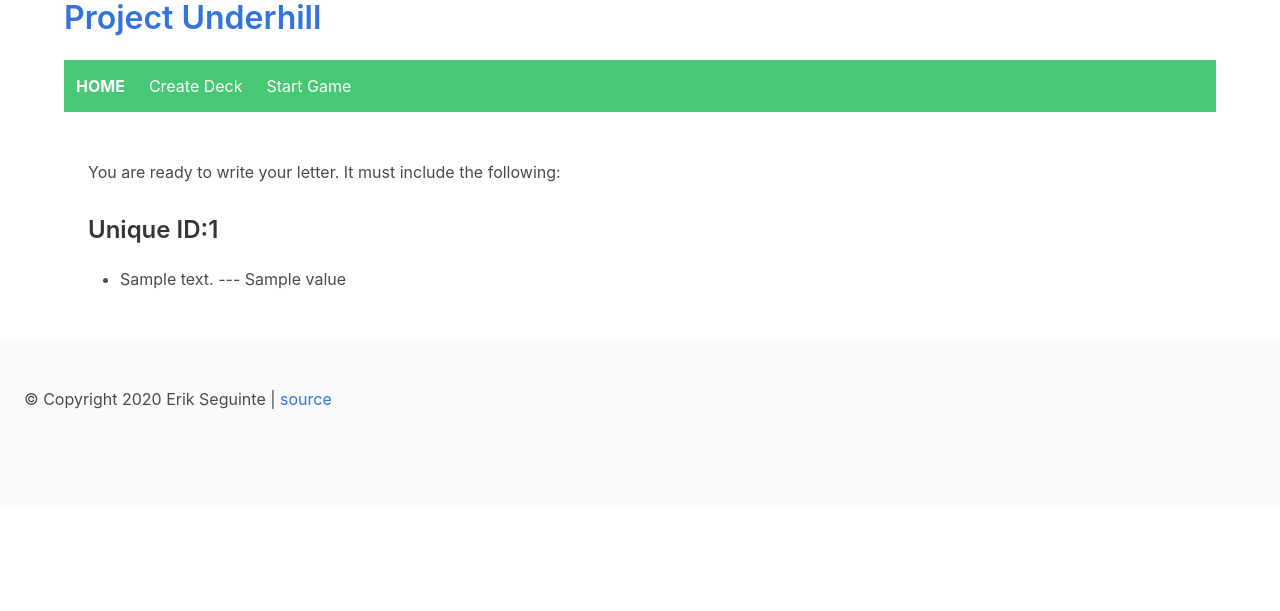
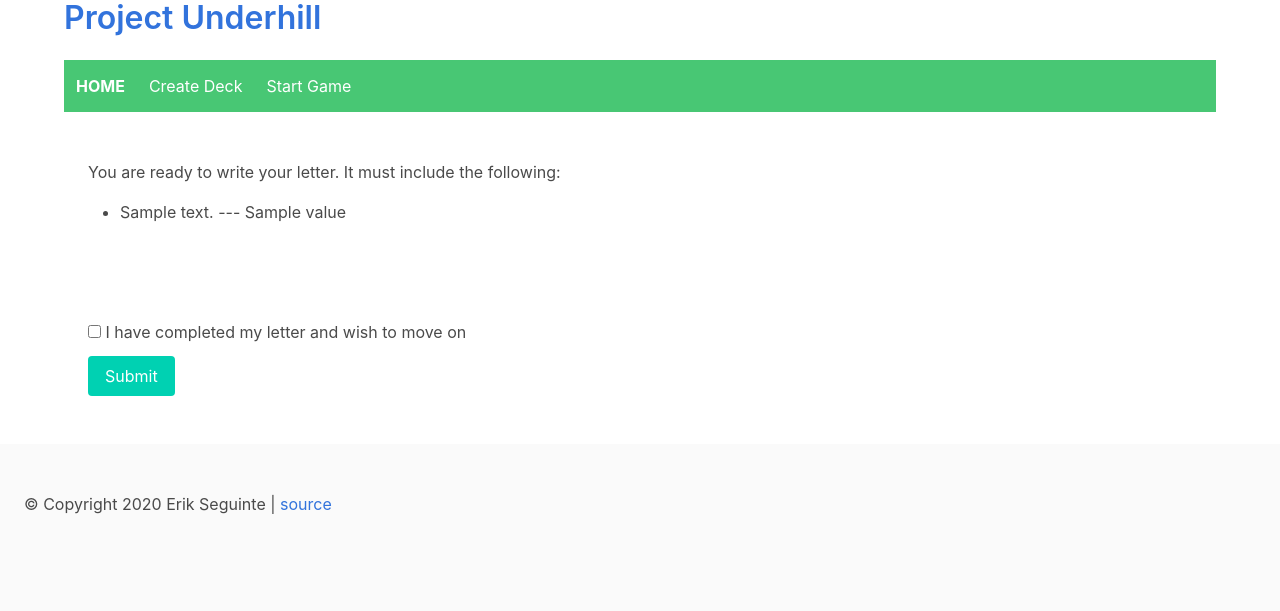
Before and after one commit to ErikSeguinte/project_underhill, a FastAPI app: template project_underhill/templates/ready_to_play.html in a window 1280 px wide. Shown: the top 611 px of the page. Run offline with FastAPI, Linux system fonts and the light colour scheme; the template is opened without the code that fills it: most values are stand-ins (such as "Sample title", 1, 10 or a date in 2020); parts of the project's set-up code (start-up, migrations or seed data) failed here and were passed over; some libraries are stand-ins or nearby versions.

Commit message:
updates gamestates

```diff
--- a/alembic/versions/75772a82987d_init.py
+++ b/alembic/versions/898d07682cdd_init.py
@@ -1,8 +1,8 @@
 """init
 
-Revision ID: 75772a82987d
+Revision ID: 898d07682cdd
 Revises:
-Create Date: 2020-07-03 21:49:25.891398
+Create Date: 2020-07-04 00:33:11.917408
 
 """
 from alembic import op
@@ -10,7 +10,7 @@ import sqlalchemy as sa
 
 
 # revision identifiers, used by Alembic.
-revision = "75772a82987d"
+revision = "898d07682cdd"
 down_revision = None
 branch_labels = None
 depends_on = None
--- a/project_underhill/core/schema.py
+++ b/project_underhill/core/schema.py
@@ -74,8 +74,8 @@ class GameState(IntFlag):
     changeling_other_cards_chosen = auto()
     child_self_cards_chosen = auto()
     child_other_cards_chosen = auto()
-    ready = auto()
-    complete = auto()
+    changeling_complete = auto()
+    child_complete = auto()
 
 
 class PlayerType(str, Enum):
--- a/project_underhill/templates/lobby.html
+++ b/project_underhill/templates/lobby.html
@@ -20,4 +20,6 @@
             </form>
         </div>
     </div>
+
+
 {% endblock content %}
--- a/project_underhill/templates/ready_to_play.html
+++ b/project_underhill/templates/ready_to_play.html
@@ -4,7 +4,6 @@
     <div class="section">
         <p>You are ready to write your letter. It must include the following:</p>
 
-        <h3 class="subtitle">Unique ID:{{ deck_id }}</h3>
 
         <ul>
             {% for card in cards %}
@@ -14,4 +13,22 @@
 
     </div>
 
+    <div class="section">
+        <form action="/game/{game_id}/complete?who=who.value" method="post">
+            <div class="field">
+                <div class="control">
+                    <label class="checkbox">
+                        <input type="checkbox" name="complete">
+                        I have completed my letter and wish to move on
+                    </label>
+                </div>
+            </div>
+
+            <div class="field ">
+                <div class="control">
+                    <button class="button is-primary">Submit</button>
+                </div>
+            </div>
+        </form>
+    </div>
 {% endblock content %}
```
Also changed, not shown: project_underhill/routes/game.py (+9 -1 lines), db.sqlite.
